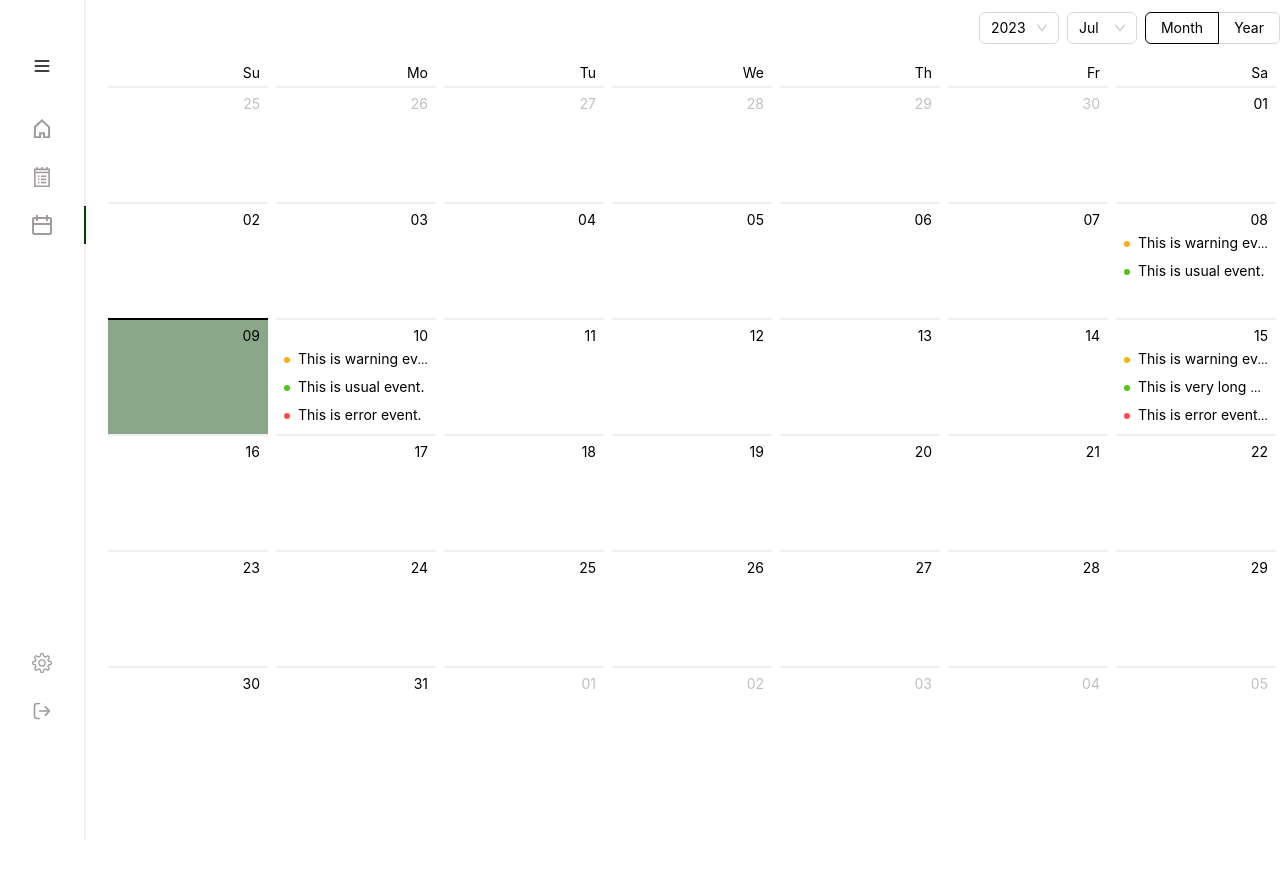
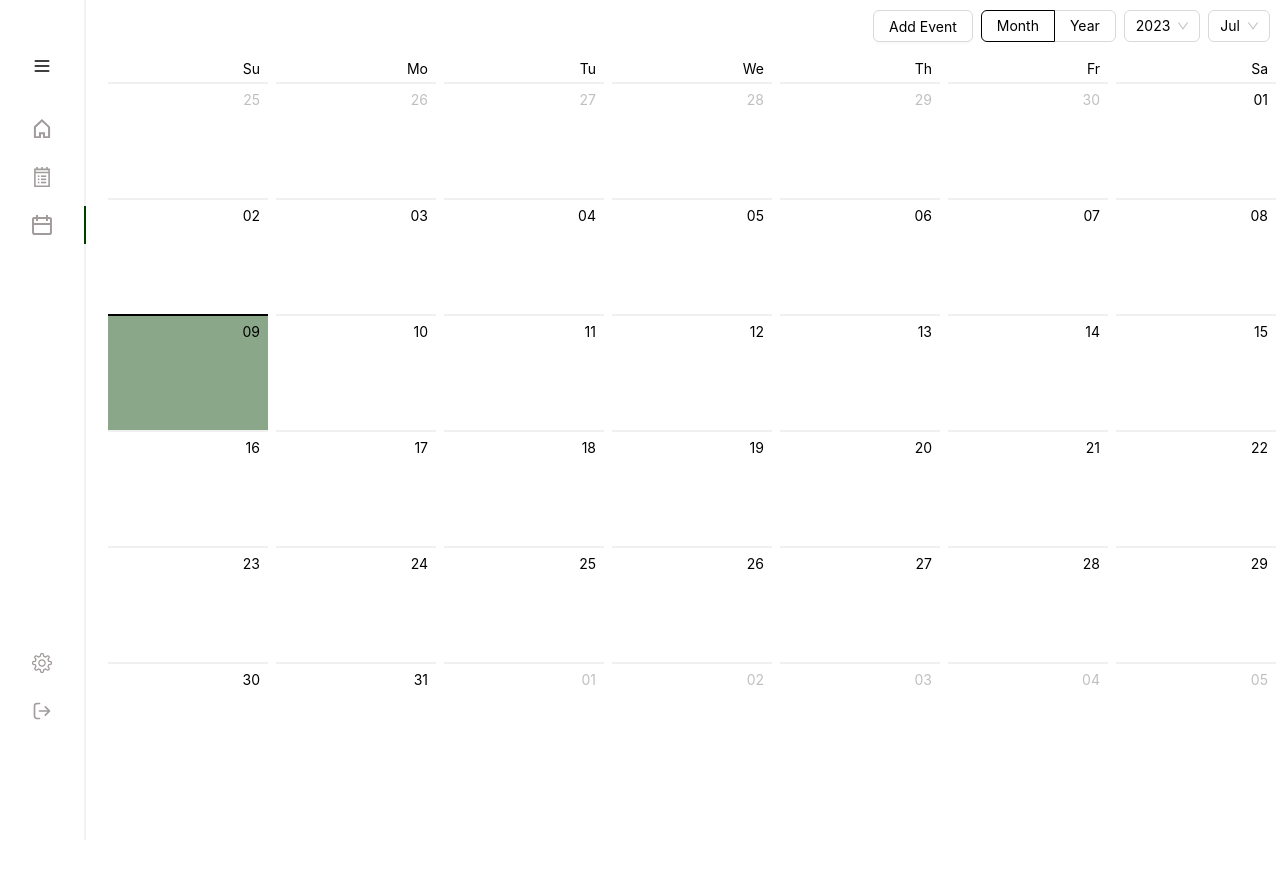
Before and after one commit to NadiiaNanivska/tasktracker-ui, a React (Create React App) app: page /calendar in a window 1280 px wide. Shown: the top 878 px of the page. Built offline with nearby package versions, Linux system fonts and the light colour scheme.

Commit message:
Added modal to add new event

```diff
--- a/src/components/Calendar.js
+++ b/src/components/Calendar.js
@@ -1,103 +1,140 @@
-import { Badge, Calendar, ConfigProvider, theme } from 'antd';
+import React, { useState } from 'react';
+import { Badge, Calendar, ConfigProvider, Modal, Input, Button, Select, DatePicker, Radio, Col, Row, Typography } from 'antd';
 import '../styles/CustomCalendar.css';
 
+const { Option } = Select;
+
+const CustomCalendar = ({ isDarkMode }) => {
+  const [isModalVisible, setIsModalVisible] = useState(false);
+  const [newEvent, setNewEvent] = useState(null);
+  const [events, setEvents] = useState([]);
+
+  const handleOpenModal = () => {
+    setIsModalVisible(true);
+  };
+
+  const handleCreateEvent = () => {
+    setEvents((prevEvents) => [...prevEvents, newEvent]);
+    setIsModalVisible(false);
+    setNewEvent(null);
+  };
+
   const getListData = (value) => {
-    let listData;
-    switch (value.date()) {
-        case 8:
-            listData = [
-                {
-                    type: 'warning',
-                    content: 'This is warning event.',
-                },
-                {
-                    type: 'success',
-                    content: 'This is usual event.',
-                },
-            ];
-            break;
-        case 10:
-            listData = [
-                {
-                    type: 'warning',
-                    content: 'This is warning event.',
-                },
-                {
-                    type: 'success',
-                    content: 'This is usual event.',
-                },
-                {
-                    type: 'error',
-                    content: 'This is error event.',
-                },
-            ];
-            break;
-        case 15:
-            listData = [
-                {
-                    type: 'warning',
-                    content: 'This is warning event',
-                },
-                {
-                    type: 'success',
-                    content: 'This is very long usual event。。....',
-                },
-                {
-                    type: 'error',
-                    content: 'This is error event 1.',
-                },
-                {
-                    type: 'error',
-                    content: 'This is error event 2.',
-                },
-                {
-                    type: 'error',
-                    content: 'This is error event 3.',
-                },
-                {
-                    type: 'error',
-                    content: 'This is error event 4.',
-                },
-            ];
-            break;
-        default:
-    }
-    return listData || [];
+    const date = value.date();
+    const month = value.month();
+
+    const filteredEvents = events.filter((event) => {
+      const eventDate = new Date(event.date);
+      const eventDay = eventDate.getDate();
+      const eventMonth = eventDate.getMonth();
+
+      return eventDay === date && eventMonth === month;
+    });
+
+    return filteredEvents.map((event) => ({
+      type: event.type,
+      content: event.content,
+    }));
   };
-const getMonthData = (value) => {
-    if (value.month() === 8) {
-        return 1394;
-    }
-};
-const CustomCalendar = ({isDarkMode}) => {
-    const monthCellRender = (value) => {
-        const num = getMonthData(value);
-        return num ? (
-            <div className="notes-month">
-                <section>{num}</section>
-                <span>Backlog number</span>
-            </div>
-        ) : null;
-    };
+
   const dateCellRender = (value) => {
     const listData = getListData(value);
     return (
       <ul className="events">
-                {listData.map((item) => (
-                    <li key={item.content}>
+        {listData.map((item, index) => (
+          <li key={index}>
             <Badge className="event-text" status={item.type} text={item.content} />
           </li>
         ))}
       </ul>
     );
   };
+
   const cellRender = (current, info) => {
     if (info.type === 'date') return dateCellRender(current);
-        if (info.type === 'month') return monthCellRender(current);
-        return info.originNode;
+    return current.originNode;
   };
 
-    return (<ConfigProvider
+  const headerRender = ({ value, type, onChange, onTypeChange }) => {
+    const start = 0;
+          const end = 12;
+          const monthOptions = [];
+          let current = value.clone();
+          const localeData = value.localeData();
+          const months = [];
+          for (let i = 0; i < 12; i++) {
+            current = current.month(i);
+            months.push(localeData.monthsShort(current));
+          }
+          for (let i = start; i < end; i++) {
+            monthOptions.push(
+              <Select.Option key={i} value={i} className="month-item">
+                {months[i]}
+              </Select.Option>,
+            );
+          }
+          const year = value.year();
+          const month = value.month();
+          const options = [];
+          for (let i = year - 10; i < year + 10; i += 1) {
+            options.push(
+              <Select.Option key={i} value={i} className="year-item">
+                {i}
+              </Select.Option>,
+            );
+          }
+          return (
+            <div
+              style={{
+                display: 'flex',
+                justifyContent: 'flex-end',
+                padding: 10,
+              }}
+            >
+              <Row gutter={8}>
+                <Col><Button onClick={handleOpenModal}>Add Event</Button></Col>
+                <Col>
+                  <Radio.Group
+                    onChange={(e) => onTypeChange(e.target.value)}
+                    value={type}
+                  >
+                    <Radio.Button value="month">Month</Radio.Button>
+                    <Radio.Button value="year">Year</Radio.Button>
+                  </Radio.Group>
+                </Col>
+                <Col>
+                  <Select
+                    dropdownMatchSelectWidth={false}
+                    className="my-year-select"
+                    value={year}
+                    onChange={(newYear) => {
+                      const now = value.clone().year(newYear);
+                      onChange(now);
+                    }}
+                  >
+                    {options}
+                  </Select>
+                </Col>
+                <Col>
+                  <Select
+                    dropdownMatchSelectWidth={false}
+                    value={month}
+                    onChange={(newMonth) => {
+                      const now = value.clone().month(newMonth);
+                      onChange(now);
+                    }}
+                  >
+                    {monthOptions}
+                  </Select>
+                </Col>
+              </Row>
+            </div>
+    );
+  };
+
+
+  return (
+    <ConfigProvider
       theme={{
         token: {
           colorPrimary: 'forestgreen',
@@ -106,9 +143,46 @@ const CustomCalendar = ({isDarkMode}) => {
           colorBgElevated: isDarkMode ? '#444' : '#fff',
           controlItemBgActive: '#00410075',
           controlItemBgHover: '#0041003c',
-            }}}>
-    <Calendar cellRender={cellRender}/>
-    </ConfigProvider>);
+        },
+      }}
+    >
+      <Calendar cellRender={cellRender}  headerRender={headerRender}/>
+      <Modal
+        title="Add Event"
+        visible={isModalVisible}
+        onCancel={() => setIsModalVisible(false)}
+        onOk={handleCreateEvent}
+      >
+        <div>
+          <label>Type:</label>
+          <Select
+            value={newEvent?.type}
+            onChange={(value) => setNewEvent({ ...newEvent, type: value })}
+            placeholder="Select Type"
+          >
+            <Option value="warning">Warning</Option>
+            <Option value="success">Success</Option>
+            <Option value="error">Error</Option>
+          </Select>
+        </div>
+        <div>
+          <label>Date:</label>
+          <DatePicker
+            value={newEvent?.date}
+            onChange={(date) => setNewEvent({ ...newEvent, date })}
+          />
+        </div>
+        <div>
+          <label>Content:</label>
+          <Input
+            value={newEvent?.content}
+            onChange={(e) => setNewEvent({ ...newEvent, content: e.target.value })}
+            placeholder="Event Content"
+          />
+        </div>
+      </Modal>
+    </ConfigProvider>
+  );
 };
 
 export default CustomCalendar;
```
Lines whose indentation alone changed are shown as unchanged.
